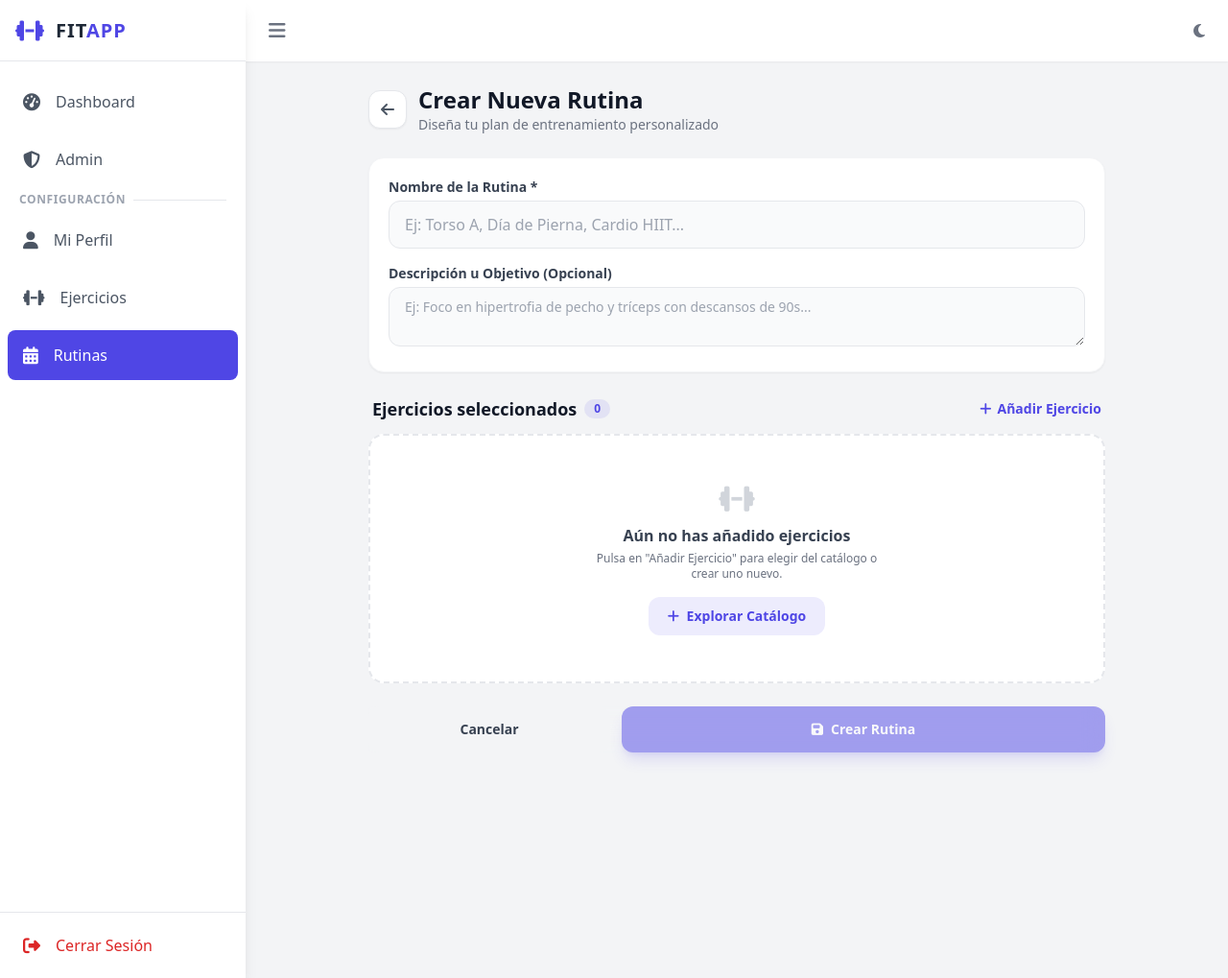
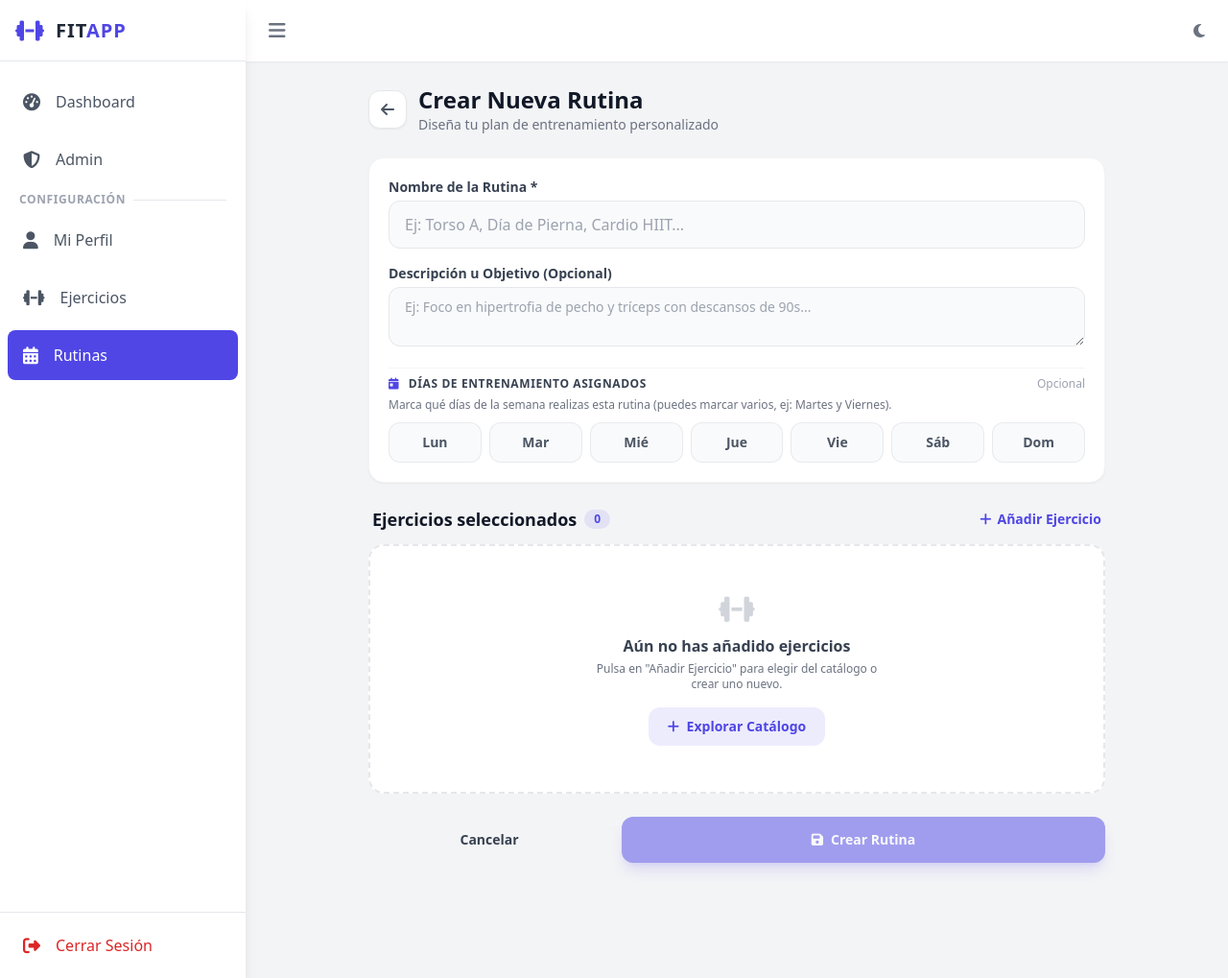
Before and after one commit to lupuscar/multirutinas, a Django app: page /rutinas/crear/ in a window 1280 px wide. Shown: the whole page at 96% size. Run offline with Django 5.2, Linux system fonts and the light colour scheme; the visitor is signed in with stand-in values (Sample User, id 1); data comes from the database, SQL or seed files in the repository; parts of the project's set-up code (start-up, migrations or seed data) failed here and were passed over; some libraries are stand-ins or nearby versions.

Commit message:
feat: calendarizacion semanal de rutinas y recomendacion prioritaria en dashboard

```diff
--- a/dashboard/templates/dashboard/dashboard.html
+++ b/dashboard/templates/dashboard/dashboard.html
@@ -116,9 +116,15 @@
 
             <div>
                 <div class="flex items-center justify-between mb-2">
+                    {% if rutina_sugerida and rutina_sugerida.es_programada_hoy %}
+                    <span class="px-2.5 py-0.5 rounded-lg bg-emerald-400/20 text-emerald-300 text-[11px] font-bold uppercase tracking-wider flex items-center border border-emerald-400/30">
+                        <i class="fa-solid fa-calendar-check mr-1.5 text-xs text-emerald-400 animate-pulse"></i> Toca Hoy ({{ dia_hoy_nombre }})
+                    </span>
+                    {% else %}
                     <span class="px-2.5 py-0.5 rounded-lg bg-white/10 backdrop-blur-md text-[11px] font-bold uppercase tracking-wider text-amber-300 flex items-center">
                         <i class="fa-solid fa-bolt mr-1 text-xs"></i> Recomendado Hoy
                     </span>
+                    {% endif %}
                     <i class="fa-solid fa-dumbbell text-white/20 text-2xl"></i>
                 </div>
 
--- a/rutinas/templates/rutinas/form_rutina.html
+++ b/rutinas/templates/rutinas/form_rutina.html
@@ -37,6 +37,38 @@
                 <label class="block text-sm font-semibold text-gray-700 dark:text-gray-300 mb-1">Descripción u Objetivo (Opcional)</label>
                 <textarea x-model="descripcion" rows="2" placeholder="Ej: Foco en hipertrofia de pecho y tríceps con descansos de 90s..."
                           class="w-full px-4 py-2.5 rounded-xl border border-gray-200 dark:border-gray-700 bg-gray-50 dark:bg-gray-900/50 text-gray-900 dark:text-white focus:ring-2 focus:ring-brand-light focus:border-brand-light outline-none text-sm"></textarea>
+            </div>
+
+            <!-- Días de la semana asignados -->
+            <div class="pt-2 border-t border-gray-100 dark:border-gray-700/60">
+                <div class="flex items-center justify-between mb-1.5">
+                    <label class="block text-xs font-bold text-gray-700 dark:text-gray-300 uppercase tracking-wider">
+                        <i class="fa-solid fa-calendar-day text-brand-light mr-1.5"></i> Días de entrenamiento asignados
+                    </label>
+                    <span class="text-xs text-brand-light font-bold" x-show="diasSeleccionados.length > 0">
+                        <span x-text="diasSeleccionados.length"></span> día(s) seleccionado(s)
+                    </span>
+                    <span class="text-xs text-gray-400" x-show="diasSeleccionados.length === 0">
+                        Opcional
+                    </span>
+                </div>
+                <p class="text-xs text-gray-500 dark:text-gray-400 mb-2.5">
+                    Marca qué días de la semana realizas esta rutina (puedes marcar varios, ej: Martes y Viernes).
+                </p>
+
+                <div class="grid grid-cols-7 gap-1.5 sm:gap-2">
+                    {% for num, corto, completo in dias_semana_opciones %}
+                    <button type="button"
+                            @click="alternarDia({{ num }})"
+                            :class="diasSeleccionados.includes({{ num }})
+                                ? 'bg-brand-light text-white font-black shadow-md shadow-brand-light/30 ring-2 ring-brand-light/40'
+                                : 'bg-gray-50 dark:bg-gray-900/60 text-gray-600 dark:text-gray-400 border border-gray-200/80 dark:border-gray-700/60 hover:bg-gray-100 dark:hover:bg-gray-700/50'"
+                            class="py-2.5 px-1 rounded-xl text-xs sm:text-sm font-bold text-center transition-all flex flex-col items-center justify-center active:scale-95"
+                            title="{{ completo }}">
+                        <span>{{ corto }}</span>
+                    </button>
+                    {% endfor %}
+                </div>
             </div>
         </div>
 
@@ -332,6 +364,7 @@ function rutinaForm() {
     return {
         nombre: '{{ rutina.nombre|default:""|escapejs }}',
         descripcion: '{{ rutina.descripcion|default:""|escapejs }}',
+        diasSeleccionados: JSON.parse('{{ dias_semana_json|default:"[]"|escapejs }}'),
         catalogoEjercicios: JSON.parse('{{ ejercicios_json|escapejs }}'),
         ejerciciosSeleccionados: JSON.parse('{{ rutina_ejercicios_json|default:"[]"|escapejs }}'),
 
@@ -341,6 +374,15 @@ function rutinaForm() {
         filtroGrupo: '',
         guardando: false,
         creandoEj: false,
+
+        alternarDia(diaNum) {
+            if (this.diasSeleccionados.includes(diaNum)) {
+                this.diasSeleccionados = this.diasSeleccionados.filter(d => d !== diaNum);
+            } else {
+                this.diasSeleccionados.push(diaNum);
+                this.diasSeleccionados.sort((a, b) => a - b);
+            }
+        },
 
         nuevoEj: {
             nombre: '',
@@ -471,6 +513,7 @@ function rutinaForm() {
                 const payload = {
                     nombre: this.nombre,
                     descripcion: this.descripcion,
+                    dias_semana: this.diasSeleccionados,
                     ejercicios: this.ejerciciosSeleccionados
                 };
 
--- a/rutinas/views.py
+++ b/rutinas/views.py
@@ -52,11 +52,18 @@ def crear_rutina_view(request):
             if not nombre:
                 return JsonResponse({'status': 'error', 'message': 'El nombre de la rutina es obligatorio.'}, status=400)
 
+            dias_semana_raw = data.get('dias_semana', [])
+            if isinstance(dias_semana_raw, list):
+                dias_semana_str = ",".join(str(d) for d in sorted(dias_semana_raw) if str(d).isdigit())
+            else:
+                dias_semana_str = str(dias_semana_raw or '').strip()
+
             with transaction.atomic():
                 rutina = Rutina.objects.create(
                     usuario=request.user,
                     nombre=nombre,
-                    descripcion=data.get('descripcion', '').strip()
+                    descripcion=data.get('descripcion', '').strip(),
+                    dias_semana=dias_semana_str
                 )
 
                 ejercicios_data = data.get('ejercicios', [])
@@ -101,9 +108,21 @@ def crear_rutina_view(request):
         for ej in ejercicios
     ]
 
+    dias_semana_opciones = [
+        (0, 'Lun', 'Lunes'),
+        (1, 'Mar', 'Martes'),
+        (2, 'Mié', 'Miércoles'),
+        (3, 'Jue', 'Jueves'),
+        (4, 'Vie', 'Viernes'),
+        (5, 'Sáb', 'Sábado'),
+        (6, 'Dom', 'Domingo'),
+    ]
+
     context = {
         'ejercicios': ejercicios,
         'ejercicios_json': json.dumps(ejercicios_json),
+        'dias_semana_json': json.dumps([]),
+        'dias_semana_opciones': dias_semana_opciones,
         'grupos_musculares': Ejercicio.GRUPO_MUSCULAR_CHOICES,
         'tipos_ejercicio': Ejercicio.TIPO_CHOICES,
         'modalidades': Ejercicio.MODALIDAD_CHOICES,
@@ -127,6 +146,7 @@ def editar_rutina_view(request, rutina_id):
                 data = {
                     'nombre': request.POST.get('nombre'),
                     'descripcion': request.POST.get('descripcion', ''),
+                    'dias_semana': json.loads(request.POST.get('dias_semana_json', '[]')),
                     'ejercicios': json.loads(request.POST.get('ejercicios_json', '[]'))
                 }
 
@@ -134,9 +154,16 @@ def editar_rutina_view(request, rutina_id):
             if not nombre:
                 return JsonResponse({'status': 'error', 'message': 'El nombre es obligatorio.'}, status=400)
 
+            dias_semana_raw = data.get('dias_semana', [])
+            if isinstance(dias_semana_raw, list):
+                dias_semana_str = ",".join(str(d) for d in sorted(dias_semana_raw) if str(d).isdigit())
+            else:
+                dias_semana_str = str(dias_semana_raw or '').strip()
+
             with transaction.atomic():
                 rutina.nombre = nombre
                 rutina.descripcion = data.get('descripcion', '').strip()
+                rutina.dias_semana = dias_semana_str
                 rutina.save()
 
                 # Reemplazamos los ejercicios con la nueva configuración
@@ -191,11 +218,23 @@ def editar_rutina_view(request, rutina_id):
         for re in rutina.rutinaejercicio_set.select_related('ejercicio').order_by('orden')
     ]
 
+    dias_semana_opciones = [
+        (0, 'Lun', 'Lunes'),
+        (1, 'Mar', 'Martes'),
+        (2, 'Mié', 'Miércoles'),
+        (3, 'Jue', 'Jueves'),
+        (4, 'Vie', 'Viernes'),
+        (5, 'Sáb', 'Sábado'),
+        (6, 'Dom', 'Domingo'),
+    ]
+
     context = {
         'rutina': rutina,
         'ejercicios': ejercicios,
         'ejercicios_json': json.dumps(ejercicios_json),
         'rutina_ejercicios_json': json.dumps(rutina_ejercicios_actuales),
+        'dias_semana_json': json.dumps(rutina.lista_dias_numeros),
+        'dias_semana_opciones': dias_semana_opciones,
         'grupos_musculares': Ejercicio.GRUPO_MUSCULAR_CHOICES,
         'tipos_ejercicio': Ejercicio.TIPO_CHOICES,
         'modalidades': Ejercicio.MODALIDAD_CHOICES,
```
Also changed, not shown: dashboard/tests.py (+25 -0 lines), dashboard/views.py (+20 -6 lines), rutinas/management/commands/crear_datos_demo.py (+11 -2 lines), rutinas/models.py (+49 -0 lines), rutinas/templates/rutinas/lista_rutinas.html (+20 -0 lines), rutinas/tests.py (+85 -0 lines), rutinas/migrations/0004_rutina_dias_semana.py (added).
